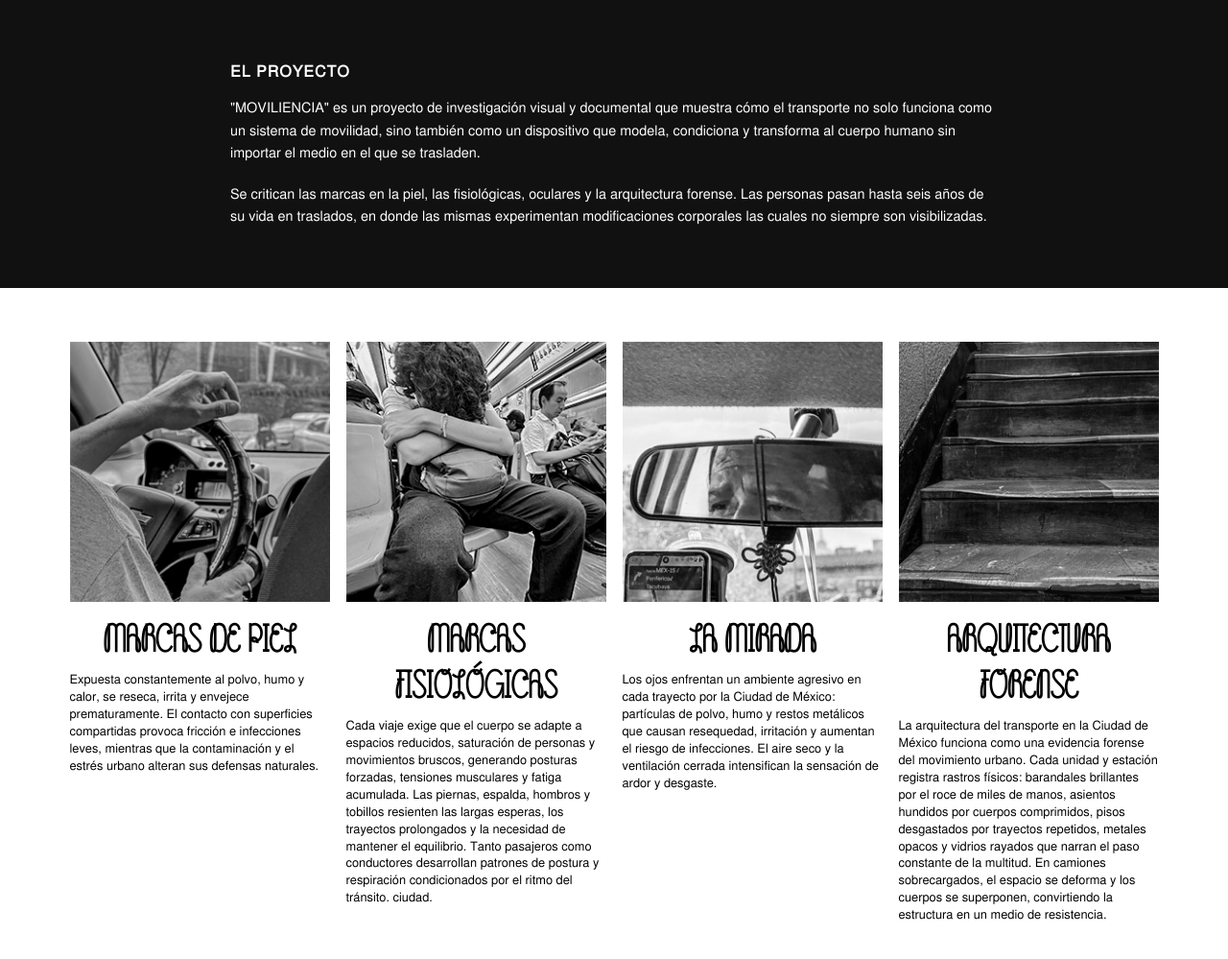
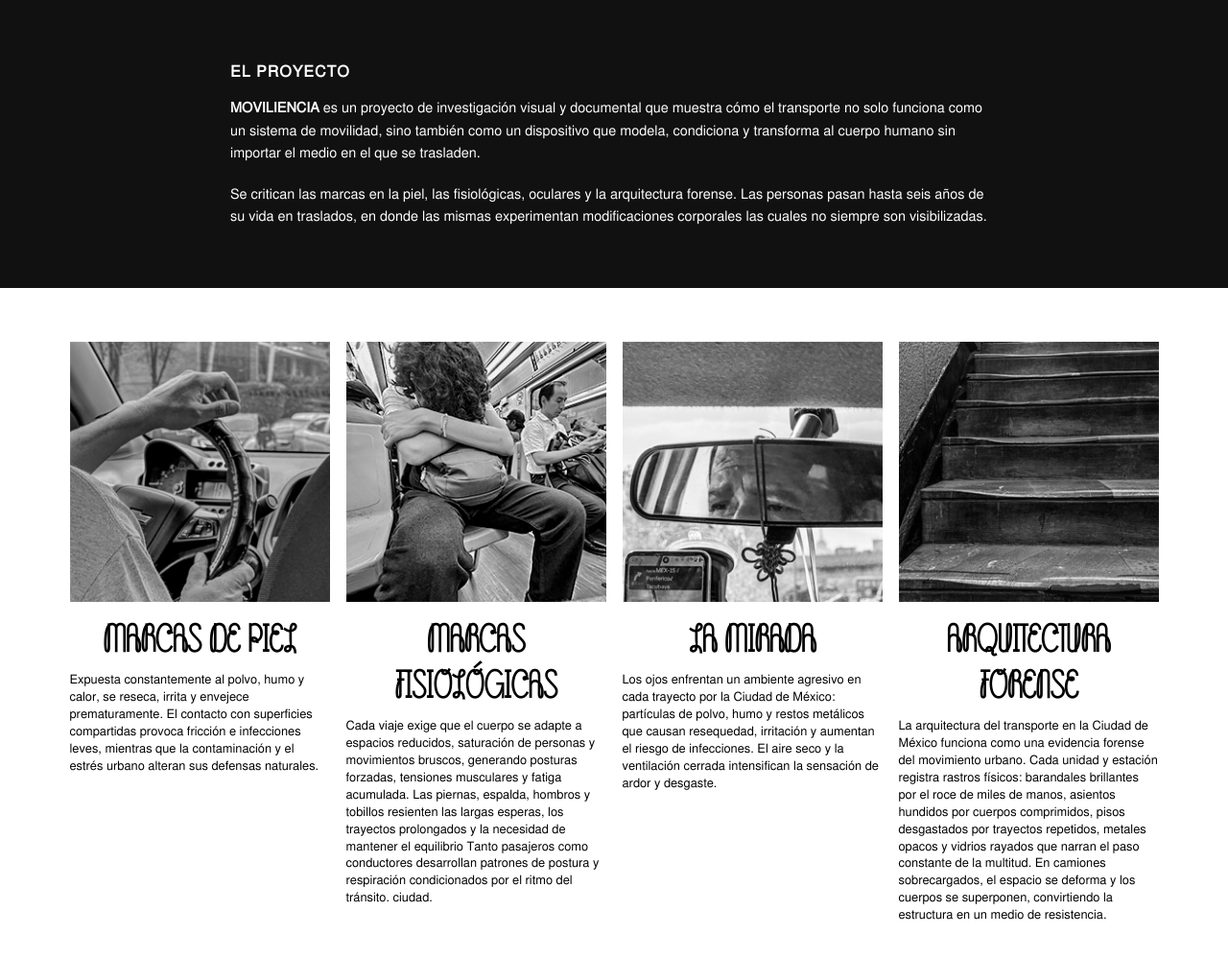
Before and after one commit to lalogutierrez-mx/MOVILIENCIA, a Jekyll site: the page index.html, which Jekyll copies as it is, in a window 1280 px wide. Shown: the part 961-1960 px from the top of the page at 96% size. Built offline with Jekyll 4.4.1, drawn with Linux system fonts in a browser that asks for light colours; some web fonts are replaced; some of the changed text lies outside the part shown; grey boxes are pictures that could not be loaded.

Commit message:
textos etc

```diff
--- a/css/prueba4.css
+++ b/css/prueba4.css
@@ -200,11 +200,11 @@ a#tci-link {
     max-width: 100%;
   }
 
-  .sneaker-clean {
+  .image-clean {
     float: left;
   }
 
-  .sneaker-dirty {
+  .image-red {
     position: absolute;
     left: 0;
     top: 0;
--- a/index.html
+++ b/index.html
@@ -8,6 +8,43 @@
   <title>Moviliencia</title>
   <link rel="stylesheet" href="https://cdn.jsdelivr.net/npm/swiper@11/swiper-bundle.min.css" />
   <link rel="stylesheet" href="./css/prueba4.css">
+     <!--
+     @metadata: OpenGraph
+     @desc: The Open Graph protocol enables any web page to become a rich object in a social graph
+     @see: https://ogp.me/
+     -->
+     <meta name="title"                      content="JuanFuent.es - Web Developer & Creative Technologist">
+     <meta name='image'                      content='https://juanfuent.es/JuanFuent.es.logotype.png'>
+     <meta name='description'                content='Specializing in innovative digital experiences through experimental web technologies, ensuring scalable and tailored web application solutions.'>
+     <meta name='keywords'                   content='fullstack, web developer, typography, webgl'>
+     <link rel="canonical"                   href="https://juanfuent.es/">
+     <!-- Open Graph / Facebook -->
+     <meta property="og:site_name"           content="JuanFuent.es" />
+     <meta property="og:locale"              content="en"/>
+     <meta property='og:type'                content='website'>
+     <meta property='og:title'               content='Web Developer & Creative Technologist'>
+     <meta property='og:image'               content='https://juanfuent.es/juanfuent.es.og.png'> <!-- cambiar img-->
+     <meta property="og:image:type"          content="image/png"/>
+     <meta property="og:image:width"         content="1200"/>
+     <meta property="og:image:height"        content="640"/>
+     <meta property='og:image'               content='https://juanfuent.es/juanfuent.es-wa.png' itemprop="image"> <!--opt watts-->
+     <meta property='og:description'         content='Specializing in innovative digital experiences through experimental web technologies, ensuring scalable and tailored web application solutions.'>
+     <meta property="og:url"                 content="https://juanfuent.es/">
+     <!--
+      @metadata: Twitter Cards
+      @desc: With X Cards, you can attach rich photos, videos and media experiences to Tweets, helping to drive traffic to your website.
+      @see: https://developer.x.com/en/docs/x-for-websites/cards/overview/markup
+      -->
+     <meta property="twitter:card"           content="summary_large_image">
+     <meta property="twitter:url"            content="https://juanfuent.es/">
+     <meta property="twitter:title"          content="Web Developer & Creative Technologist">
+     <meta property="twitter:description"    content="Specializing in innovative digital experiences through experimental web technologies, ensuring scalable and tailored web application solutions.">
+     <meta property="twitter:image"          content="https://juanfuent.es/static/juanfuent.es.open-graph.png">
+     <!--
+     # Normalize.css
+     # A modern, HTML5-ready alternative to CSS resets
+     # @see: https://necolas.github.io/normalize.css
+     -->
 
 </head>
 
@@ -20,12 +57,12 @@
   <nav class="main-nav">
 
     <h1>
-      <img src="./img/logosvgmovil.svg">
+      <img src="./img/logosvgmovil.svg" alt="logo moviliencia">
     </h1>
     <ul>
-      <li><a href="#">PROYECTO</a></li>
-      <li><a href="#">MARCAS DEL TRANSPORTE</a></li>
-      <li><a href="#">TESTIMONIOS</a></li>
+      <li><a href="#proyecto" title="mover al proyecto">PROYECTO</a></li>
+      <li><a href="#marcas" title="mover a marcas del trasnporte">MARCAS DEL TRANSPORTE</a></li>
+      <li><a href="#testimonios" title="mover a testimonios">TESTIMONIOS</a></li>
     </ul>
   </nav>
 
@@ -33,22 +70,24 @@
     <img src="./img/mainweb.jpg" alt="Metro de Ciudad de México">
   </section>
 
-  <section class="proyecto">
+  <section class="proyecto" id="proyecto">
     <div class="texto">
       <h2>EL PROYECTO</h2>
       <p>
-        "MOVILIENCIA" es un proyecto de investigación visual y documental que muestra cómo el transporte no solo
+        <b>MOVILIENCIA</b> es un proyecto de investigación visual y documental que muestra cómo el transporte no solo
         funciona como un sistema de movilidad, sino también como un dispositivo que modela, condiciona y transforma al
         cuerpo humano sin importar el medio en el que se trasladen.
       </p>
       <br>
-      <p>Se critican las marcas en la piel, las fisiológicas, oculares y la arquitectura forense. Las personas pasan
+      <p>
+        Se critican las marcas en la piel, las fisiológicas, oculares y la arquitectura forense. Las personas pasan
         hasta seis años de su vida en traslados, en donde las mismas experimentan modificaciones corporales las cuales
-        no siempre son visibilizadas. </p>
+        no siempre son visibilizadas.
+       </p>
     </div>
   </section>
 
-  <section class="galeria">
+  <section class="galeria" id="marcas">
     <!-- Swiper -->
     <div class="swiper swiper-marks">
       <div class="swiper-wrapper">
@@ -68,8 +107,8 @@
           <p>Cada viaje exige que el cuerpo se adapte a espacios reducidos, saturación de
             personas y movimientos bruscos,
             generando posturas forzadas, tensiones musculares y fatiga acumulada. Las piernas, espalda, hombros y
-            tobillos
-            resienten las largas esperas, los trayectos prolongados y la necesidad de mantener el equilibrio. Tanto
+            tobillos resienten las largas esperas, los trayectos prolongados y la necesidad de mantener el equilibrio
+            Tanto
             pasajeros como conductores desarrollan patrones de postura y respiración condicionados por el ritmo del
             tránsito.
             ciudad.</p>
@@ -95,7 +134,7 @@
             vidrios
             rayados que narran el paso constante de la multitud. En camiones sobrecargados, el espacio se deforma y los
             cuerpos se superponen, convirtiendo la estructura en un medio de resistencia.
-</p>
+          </p>
         </div>
       </div>
       <div class="swiper-pagination"></div>
@@ -103,33 +142,44 @@
 
   </section>
 
-  <section id="columna-row">
+  <section id="testimonios" class="row">
+
+    <div class="columns eight">
+
     <div style="--swiper-navigation-color: #fff; --swiper-pagination-color: #fff" class="swiper swipermasks">
       <div class="swiper-wrapper">
+        <div class="columns four">
+          <i>Yo tengo diabetes y se me hinchan los pies.
+          En el metro nadie te cede el asiento aunque te
+          vean. He terminado con calambres bien
+          fuertes en el camino.</i>
+          Armando | 53 años
+        </div>
         <div class="swiper-slide">
           <div class="brazo-container">
-            <img src="./img/OUCH_S.png" alt="Clean" class="sneaker-clean">
-            <img src="./img/OUCH_R.png" alt="Dirty" class="sneaker-dirty">
+            <img src="./img/OUCH_S.png" alt="Clean" class="image-clean">
+            <img src="./img/OUCH_R.png" alt="Dirty" class="image-red">
           </div>
         </div>
 
         <div class="swiper-slide">
           <div class="brazo-container">
-            <img src="./img/SENTADA_S.png" alt="Clean" class="sneaker-clean">
-            <img src="./img/SENTADA_R.png" alt="Dirty" class="sneaker-dirty">
+            <img src="./img/SENTADA_S.png" alt="Clean" class="image-clean">
+            <img src="./img/SENTADA_R.png" alt="Dirty" class="image-red">
           </div>
         </div>
 
         <div class="swiper-slide">
           <div class="brazo-container">
-            <img src="./img/OJOS_S.png" alt="clean" class="sneaker-clean">
-            <img src="./img/OJOS_R.png" alt="Dirty" class="sneaker-dirty">
+            <img src="./img/OJOS_S.png" alt="clean" class="image-clean">
+            <img src="./img/OJOS_R.png" alt="Dirty" class="image-red">
           </div>
         </div>
 
       </div>
       <div class="swiper-button-next"></div>
       <div class="swiper-button-prev"></div>
+    </div>
     </div>
     <div thumbsSlider="" class="swiper swiperthumbs">
       <div class="swiper-wrapper">
@@ -148,12 +198,12 @@
 
   <footer>
 
-    <body>
+
       <div class="footer">
         <div class="info-left">
-          <p>@MOVILIENCIA.MX</p>
-          <p>contacto@moviliencia.com</p>
-          <p>4421303558</p>
+          <a href="https://instagram.com"> @MOVILIENCIA.MX </a>
+          <a href="mailto:contacto@moviliencia.com"> contacto@moviliencia.com </a>
+          <a href="tel:4421303558"> 4421303558 </a>
 
 
           <p>CIUDAD DE MÉXICO 2025</p>
```
Also changed, not shown: README.md.
